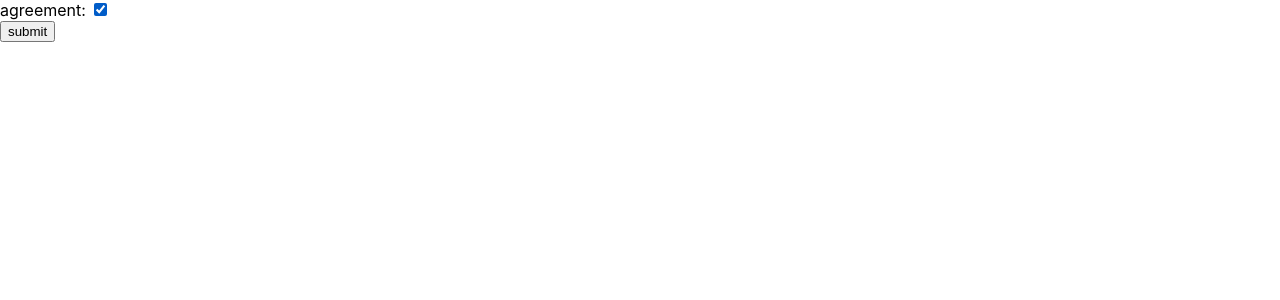
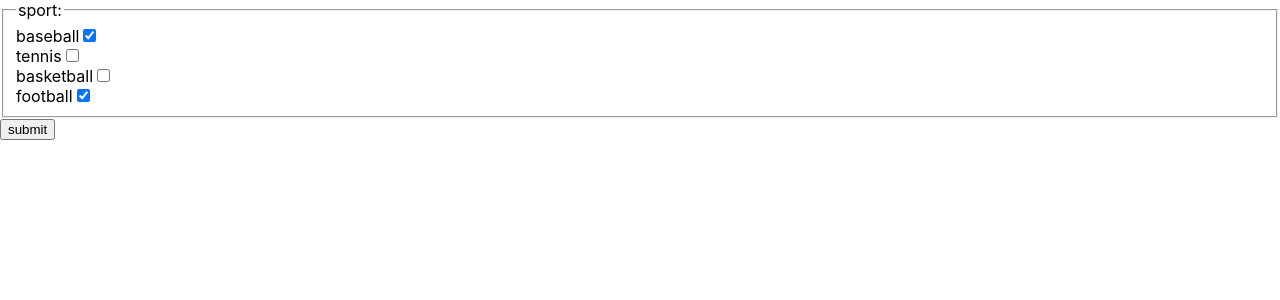
Before and after one commit to Y0hri12/react-intro, a React (Create React App) app: page / in a window 1280 px wide. Shown: the top 300 px of the page. Built offline with nearby package versions, Linux system fonts and the light colour scheme.

Commit message:
add: 複数選択のチェックボックスの追加 #8

```diff
--- /dev/null
+++ b/src/components/FormCheckMulti.tsx
@@ -0,0 +1,76 @@
+import { useState } from 'react';
+
+export default function FormCheckMulti() {
+  // Stateを初期化
+  const [form, setForm] = useState({ sport: ['baseball', 'football'] });
+
+  // チェックボックスの変更時に入力値をStateに反映
+  const handleFormMulti = (e: React.ChangeEvent<HTMLInputElement>) => {
+    const fs: string[] = form.sport;
+    // チェック時は配列に追加、非チェック時は配列から削除
+    if (e.target.checked) {
+      fs.push(e.target.value);
+    } else {
+      fs.splice(fs.indexOf(e.target.value), 1);
+    }
+    // 編集済みの配列をStateに反映
+    setForm({ ...form, [e.target.name]: fs });
+  };
+
+  // 送信ボタンクリック時に入力値をログに出力
+  const show = () => {
+    console.log(`sport: ${form.sport}`);
+  };
+
+  // チェックの有無を個々のチェックボックスに反映
+  return (
+    <form>
+      <fieldset>
+        <legend>sport: </legend>
+        <label htmlFor="baseball">baseball</label>
+        <input
+          id="baseball"
+          name="sport"
+          type="checkbox"
+          value="baseball"
+          checked={form.sport.includes('baseball')}
+          onChange={handleFormMulti}
+        />
+        <br />
+        <label htmlFor="tennis">tennis</label>
+        <input
+          id="tennis"
+          name="sport"
+          type="checkbox"
+          value="tennis"
+          checked={form.sport.includes('tennis')}
+          onChange={handleFormMulti}
+        />
+        <br />
+        <label htmlFor="basketball">basketball</label>
+        <input
+          id="basketball"
+          name="sport"
+          type="checkbox"
+          value="basketball"
+          checked={form.sport.includes('basketball')}
+          onChange={handleFormMulti}
+        />
+        <br />
+        <label htmlFor="football">football</label>
+        <input
+          id="football"
+          name="sport"
+          type="checkbox"
+          value="football"
+          checked={form.sport.includes('football')}
+          onChange={handleFormMulti}
+        />
+        <br />
+      </fieldset>
+      <button type="button" onClick={show}>
+        submit
+      </button>
+    </form>
+  );
+}
--- a/src/index.tsx
+++ b/src/index.tsx
@@ -11,14 +11,15 @@ import StateParent from './components/StateParent';
 // import FormSelect from './components/FormSelect';
 // import FormList from './components/FormList';
 // import FormRadio from './components/FormRadio';
-import FormCheck from './components/FormCheck';
+// import FormCheck from './components/FormCheck';
+import FormCheckMulti from './components/FormCheckMulti';
 
 const root = ReactDOM.createRoot(
   document.getElementById('root') as HTMLElement
 );
 root.render(
   <React.StrictMode>
-    <FormCheck />
+    <FormCheckMulti />
   </React.StrictMode>
 );
 
```
